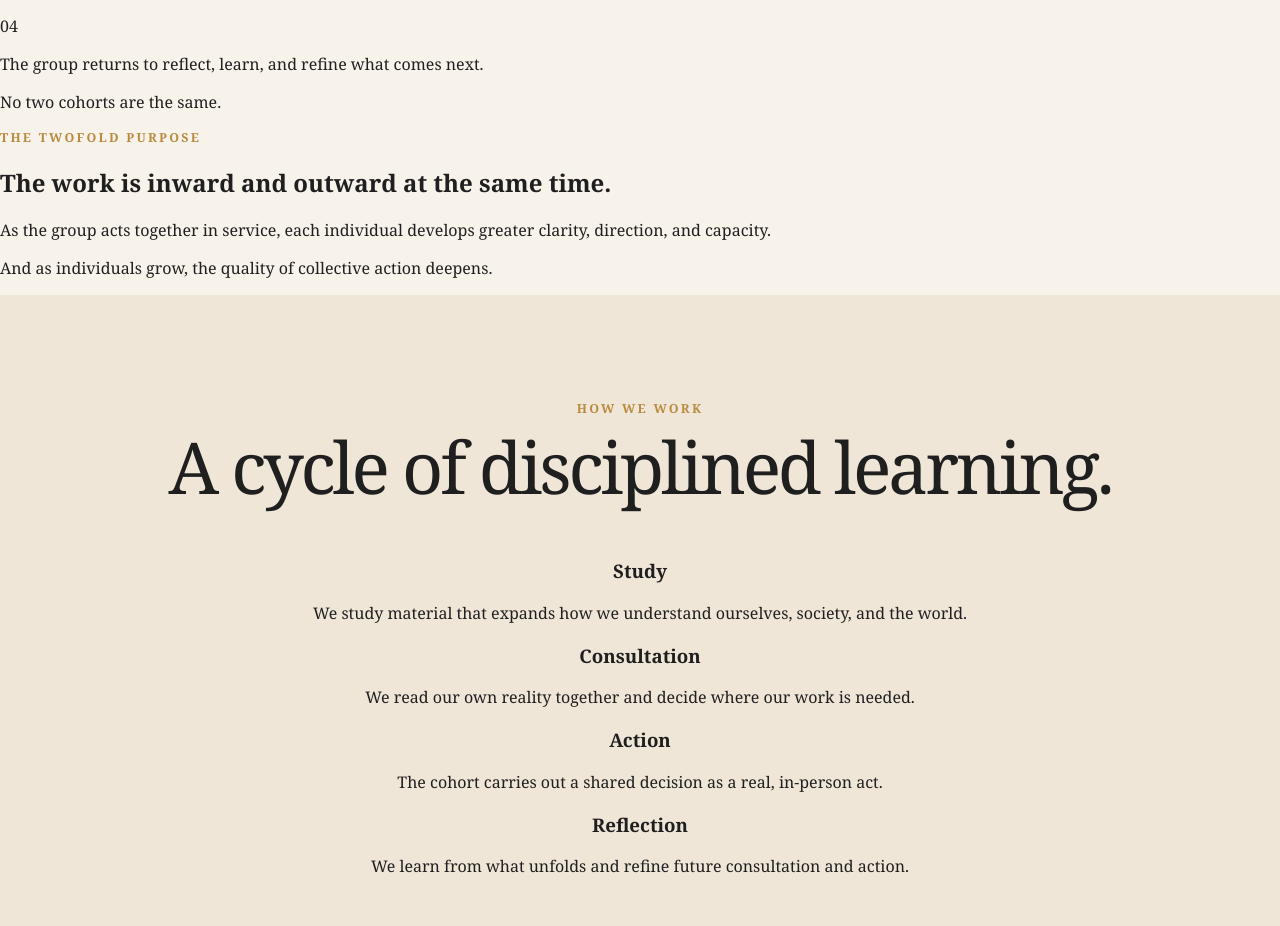
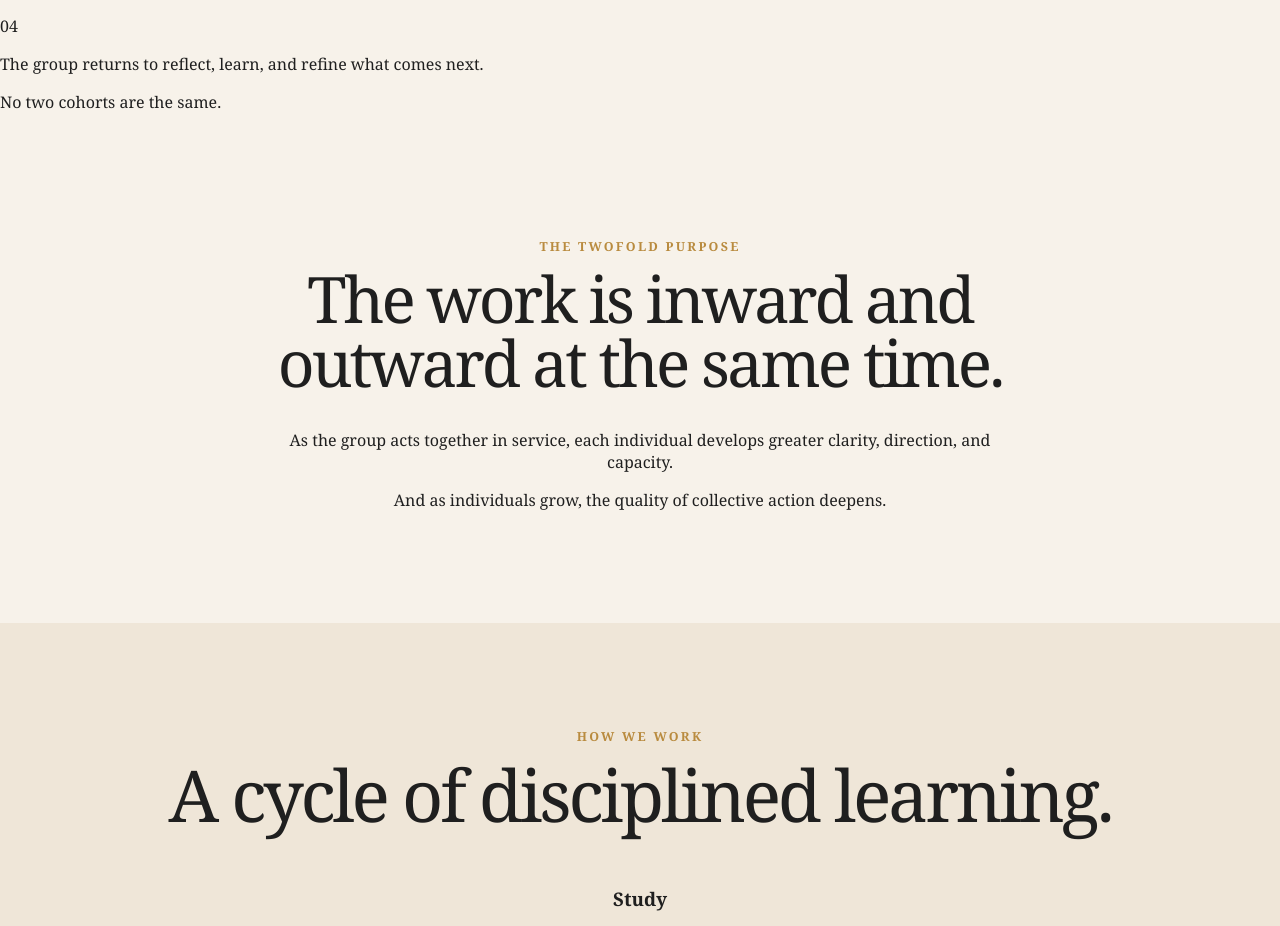
Before and after one commit to travisbirchattba/the-stage-beyond-site, a React (Vite) app: page / in a window 1280 px wide. Shown: the part 2488-3414 px from the top of the page. Built offline with nearby package versions, Linux system fonts and the light colour scheme.

Commit message:
Add styles for twofoldSection and textStack classes

```diff
--- a/src/styles.css
+++ b/src/styles.css
@@ -372,3 +372,22 @@ body {
     grid-template-columns: 1fr;
   }
 }
+.twofoldSection {
+  padding: 96px 6vw;
+  text-align: center;
+  background: #f7f2ea;
+}
+
+.twofoldSection h2 {
+  font-size: clamp(2.5rem, 5vw, 5.2rem);
+  line-height: 1;
+  margin: 0 auto 34px;
+  font-weight: 500;
+  letter-spacing: -0.045em;
+  max-width: 900px;
+}
+
+.textStack.centered {
+  max-width: 760px;
+  margin: 0 auto;
+}
```
